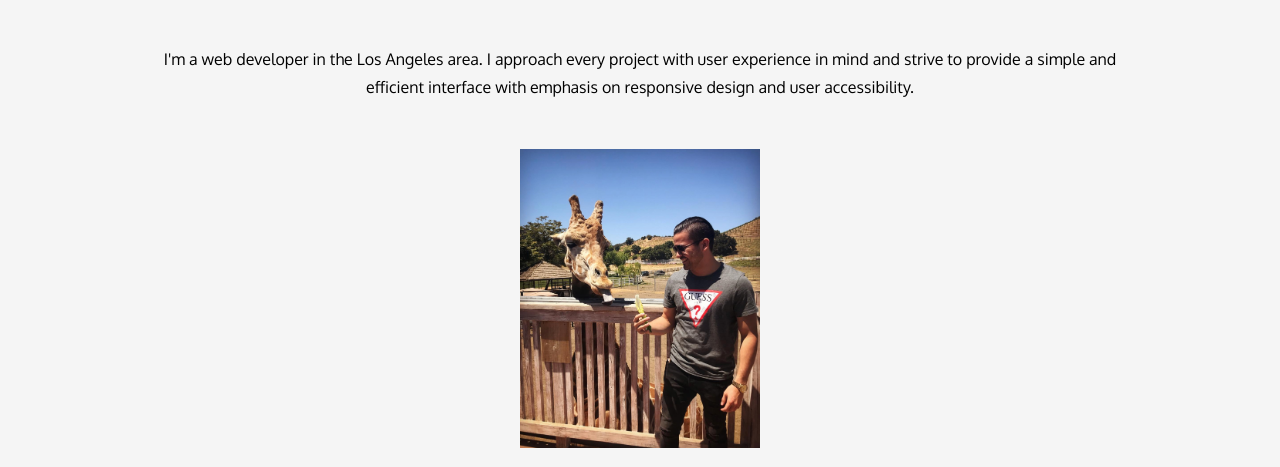
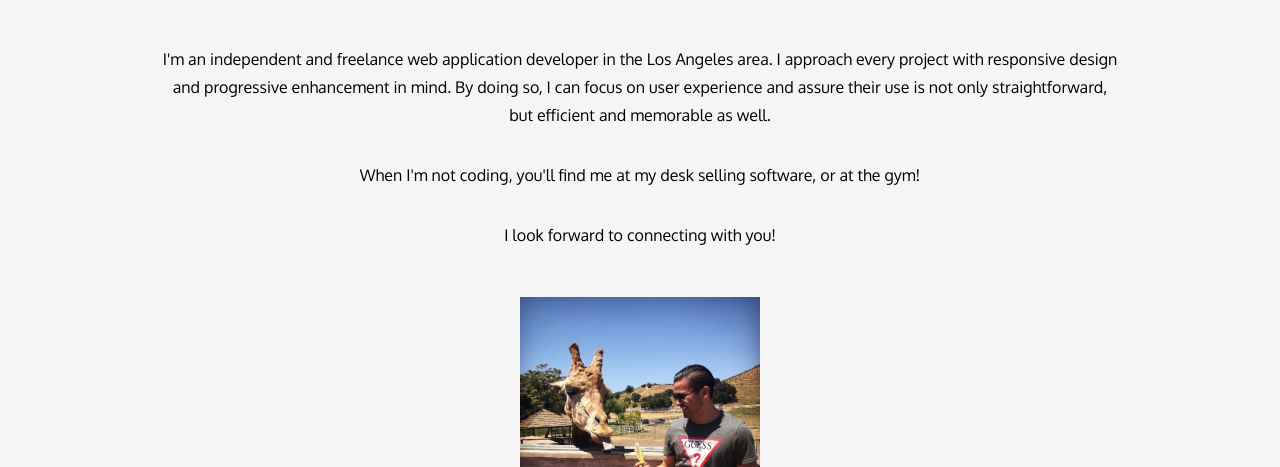
Before and after one commit to mikezalik/mikezalik.github.io, a website: page index.html in a window 1280 px wide. Shown: the part 633-1100 px from the top of the page. Drawn offline with Linux system fonts and the light colour scheme.

Commit message:
intro update

```diff
--- a/index.html
+++ b/index.html
@@ -38,10 +38,10 @@
   <section id="about">
    <div class ="about-container">
     <div class ="about-content">
-     <p> I'm a web developer in the Los Angeles area.
-         I approach every project with user experience in mind
-         and strive to provide a simple and efficient interface with emphasis on responsive
-         design and user accessibility.</p>
+     <p> I'm an independent and freelance web application developer in the Los Angeles area.
+         I approach every project with responsive design and progressive enhancement in mind. By doing so, I can focus on user experience and assure their use is not only straightforward, but efficient and memorable as well.</p>
+         <p>When I'm not coding, you'll find me at my desk selling software, or at the gym!</p>
+         <p>I look forward to connecting with you!</p>
     </div>
      <div class="headshot-container">
       <img id="headshot" src = "img/Image-1.jpg" alt="Mike and Stanley posted up">
```
